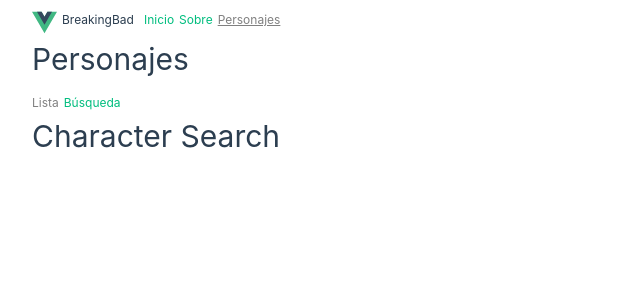
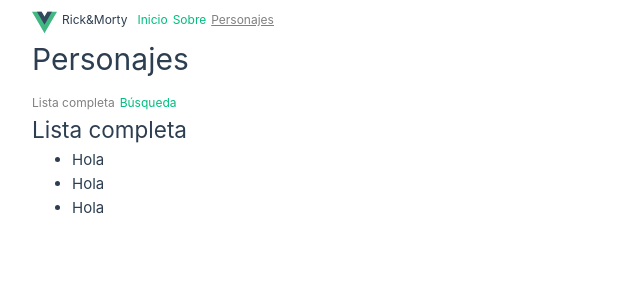
Before and after one commit to jparrot92/breakingBad, a Vue app: page /characters/list in a window 1280 px wide. Shown: the top 300 px of the page, without its empty margins (0-640 px from the left). Built offline with nearby package versions, Linux system fonts and the light colour scheme; no server answers.

Commit message:
Realizar petición HTTP básica

```diff
--- a/package.json
+++ b/package.json
@@ -1,5 +1,5 @@
 {
-  "name": "breakingbad",
+  "name": "rickandmorty",
   "version": "0.0.0",
   "private": true,
   "scripts": {
@@ -11,6 +11,7 @@
     "lint": "eslint . --ext .vue,.js,.jsx,.cjs,.mjs,.ts,.tsx,.cts,.mts --fix --ignore-path .gitignore"
   },
   "dependencies": {
+    "axios": "^1.2.2",
     "vue": "^3.2.45",
     "vue-router": "^4.1.6"
   },
--- a/src/App.vue
+++ b/src/App.vue
@@ -11,7 +11,7 @@
     <header>
       <!-- Navbar -->
       <NavBar
-        title="BreakingBad"
+        title="Rick&Morty"
         :links="routeLinks"
       />
     </header>
--- /dev/null
+++ b/src/api/rickAndMortyApi.ts
@@ -0,0 +1,7 @@
+import axios from 'axios'
+
+const rickAndMortyApi = axios.create({
+    baseURL: 'https://rickandmortyapi.com/api'
+})
+
+export default rickAndMortyApi
--- /dev/null
+++ b/src/characters/components/CardList.vue
@@ -0,0 +1,21 @@
+<script setup lang="ts">
+import rickAndMortyApi from '@/api/rickAndMortyApi';
+
+
+rickAndMortyApi.get('/character').then(resp => {
+    console.log({resp})
+})
+
+</script>
+
+<template>
+    <ul>
+        <li>Hola</li>
+        <li>Hola</li>
+        <li>Hola</li>
+    </ul>
+</template>
+
+<style scoped>
+
+</style>
--- a/src/characters/pages/CharacterList.vue
+++ b/src/characters/pages/CharacterList.vue
@@ -1,11 +1,16 @@
 <script setup lang="ts">
+import CardList from '@/characters/components/CardList.vue'
+
+const props = defineProps<{ title: string, visible: boolean}>()
 
 </script>
 
 <template>
-    <div>
-        <h1>Character List</h1>
-    </div>
+
+    <h2>{{ props.title }}</h2>
+
+    <CardList />
+
 </template>
 
 
--- a/src/characters/router/index.ts
+++ b/src/characters/router/index.ts
@@ -2,7 +2,7 @@
 
 import CharacterLayout from "@/characters/layout/CharacterLayout.vue";
 import CharacterId from "@/characters/pages/CharacterId.vue";
-import CharacterList from "@/characters/pages/CharacterSearch.vue";
+import CharacterList from "@/characters/pages/CharacterList.vue";
 import CharacterSearch from "@/characters/pages/CharacterSearch.vue";
 
 export const characterRoute: RouteRecordRaw = {
@@ -19,7 +19,7 @@
         {
             path: 'list',
             name: 'character-list',
-            props: { title: 'Lista', visible: true },
+            props: { title: 'Lista completa', visible: true },
             component: CharacterList
         },
         {
```
Also changed, not shown: 2 other files (tests, documents, lock files or other folders).
